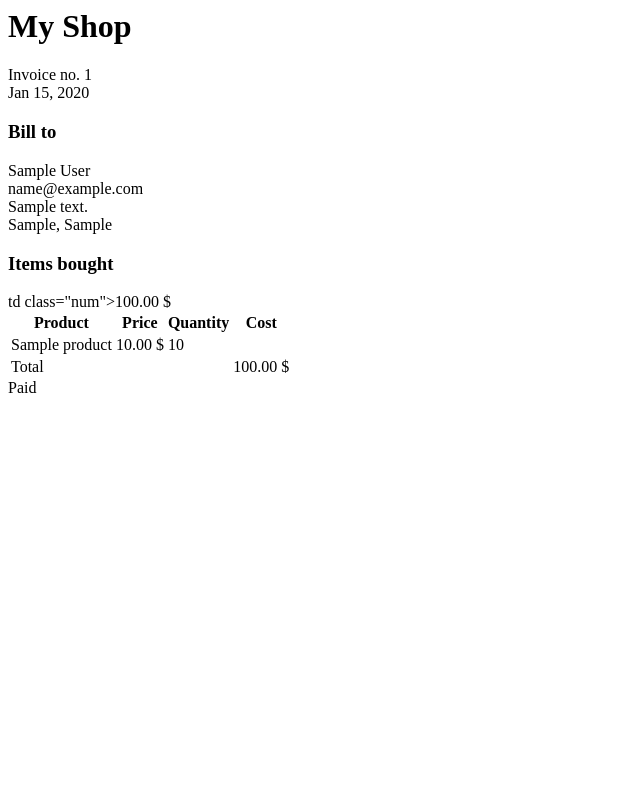
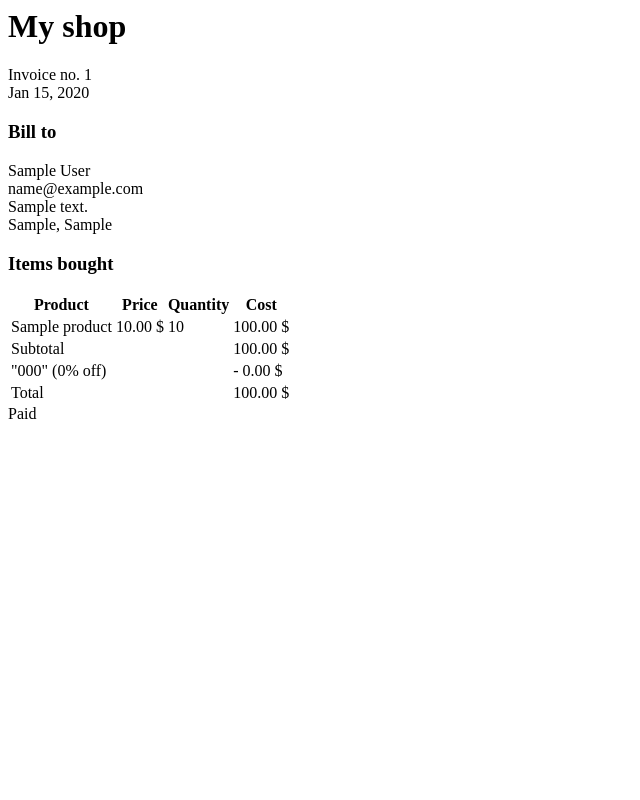
Before and after one commit to VasiliyHaroshka/InternetShop, a Django app: template InternetShop/orders/templates/orders/order/pdf.html in a window 1280 px wide. Shown: the whole page, without its empty margins (0-640 px from the left). Run offline with Django 5.2, Linux system fonts and the light colour scheme; the template is opened without the code that fills it: values that come from a table or form of the project are taken from there, others are empty; tables that the repository leaves empty hold one stand-in row (values such as "Sample post"); parts of the project's set-up code (start-up, migrations or seed data) failed here and were passed over.

Commit message:
add i18n to order/pdf template

```diff
--- a/InternetShop/orders/templates/orders/order/pdf.html
+++ b/InternetShop/orders/templates/orders/order/pdf.html
@@ -1,14 +1,15 @@
+{% load i18n %}
 <html>
     <body>
-        <h1>My Shop</h1>
+        <h1>{% trans "My shop" %}</h1>
         <p>
-            Invoice no. {{ order.id }}<br>
+            {% trans "Invoice no" %}. {{ order.id }}<br>
             <span class="secondary">
                 {{ order.created_at|date:"M d, Y" }}
             </span>
         </p>
 
-        <h3>Bill to</h3>
+        <h3>{% trans "Bill to" %}</h3>
         <p>
             {{ order.first_name }} {{ order.last_name }}<br>
             {{ order.email }}<br>
@@ -16,15 +17,15 @@
             {{ order.post_index }}, {{ order.city }}
         </p>
 
-        <h3>Items bought</h3>
+        <h3>{% trans "Items bought" %}</h3>
 
         <table>
             <thead>
                 <tr>
-                    <th>Product</th>
-                    <th>Price</th>
-                    <th>Quantity</th>
-                    <th>Cost</th>
+                    <th>{% trans "Product" %}</th>
+                    <th>{% trans "Price" %}</th>
+                    <th>{% trans "Quantity" %}</th>
+                    <th>{% trans "Cost" %}</th>
                 </tr>
             </thead>
             <tbody>
@@ -33,12 +34,32 @@
                     <td>{{ item.product.name }}</td>
                     <td class="num">{{ item.price }} $</td>
                     <td class="num">{{ item.quantity }}</td>
-                        td class="num">{{ item.get_cost }} $</td>
+                    <td class="num">{{ item.get_cost }} $</td>
                 </tr>
                 {% endfor %}
+
+                {% if order.coupon %}
+                    <tr class="subtotal">
+                      <td colspan="3">{% trans "Subtotal" %}</td>
+                      <td class="num">
+                        {{ order.get_total_cost_before_discount|floatformat:2 }} $
+                      </td>
+                    </tr>
+                    <tr>
+                      <td colspan="3">
+                        {% blocktrans with code=order.coupon.code discount=order.discount %}
+                          "{{ code }}" ({{ discount }}% off)
+                        {% endblocktrans %}
+                      </td>
+                      <td class="num neg">
+                        - {{ order.get_discount|floatformat:2 }} $
+                      </td>
+                    </tr>
+                  {% endif %}
+
                 <tr class="total">
-                    <td colspan="3">Total</td>
-                    <td class="num">{{ order.get_total_cost }} $</td>
+                    <td colspan="3">{% trans "Total" %}</td>
+                    <td class="num">{{ order.get_total_cost|floatformat:2 }} $</td>
                 </tr>
             </tbody>
         </table>
```
